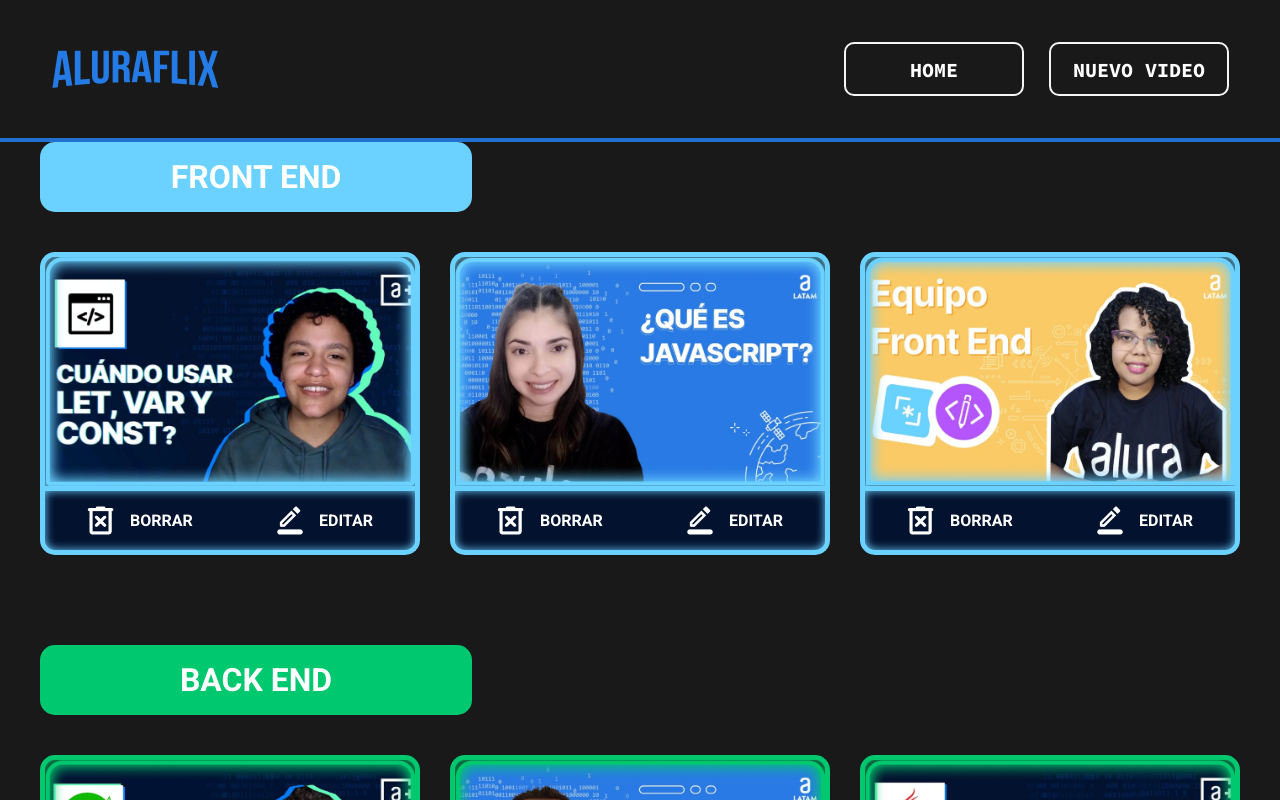
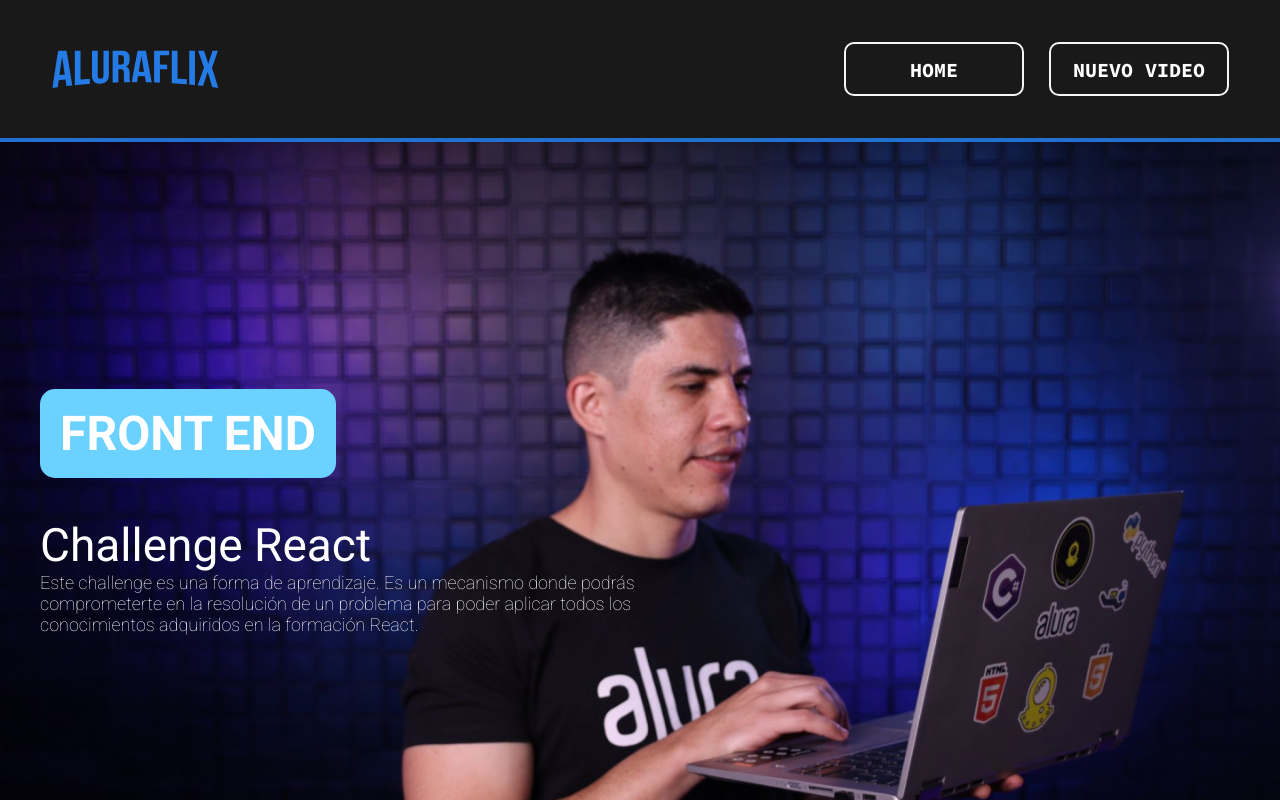
Before and after one commit to fernandolhoyosh/alura-flix, a React (Vite) app: page / in a window 1280 px wide. Shown: the top 800 px of the page. Built offline with nearby package versions, Linux system fonts and the light colour scheme; data requests are answered from the project's data file.

Commit message:
diseño banner pagina home

```diff
--- /dev/null
+++ b/src/components/Banner/Banner.module.css
@@ -0,0 +1,43 @@
+.containerBanner {
+    display: flex;
+    align-items: center;
+    box-sizing: border-box;
+    width: 100%;
+}
+
+.containerBanner > img {
+    width: 100%;
+}
+
+.containerInfo {
+    position: absolute;
+    display: flex;
+    flex-direction: column;
+    color: #FFFFFF;
+    box-sizing: border-box;
+    font-family: var(--fuente-roboto);
+    padding: 0 40px;
+}
+
+.containerInfo > h3 {
+    max-width: 296px;
+    background-color: #6BD1FF;
+    padding: 16px 0;
+    font-size: 48px;
+    font-weight: bolder;
+    margin-bottom: 40px;
+    border-radius: 15px;
+    text-align: center;
+}
+
+.containerInfo > h4 {
+    font-size: 46px;
+    font-weight: 400;
+}
+
+
+.containerInfo > p {
+    font-size: 18px;
+    font-weight: lighter;
+    max-width: 662px;
+}
--- /dev/null
+++ b/src/components/Banner/index.jsx
@@ -0,0 +1,16 @@
+import styles from "./Banner.module.css"
+
+const Banner = () => {
+  return (
+    <div className={styles.containerBanner}>
+        <img src="/img/banner.png" alt="Banner" />
+        <div className={styles.containerInfo}>
+            <h3>FRONT END</h3>
+            <h4>Challenge React</h4>
+            <p>Este challenge es una forma de aprendizaje. Es un mecanismo donde podrás comprometerte en la resolución de un problema para poder aplicar todos los conocimientos adquiridos en la formación React.</p>
+        </div>
+    </div>
+  )
+}
+
+export default Banner
--- a/src/components/Footer/Footer.module.css
+++ b/src/components/Footer/Footer.module.css
@@ -5,4 +5,5 @@
     background-color: #000000;
     padding: 42px 0;
     border-top: 4px solid var(--primary-color);
+    box-shadow: 0px 0px 10px var(--primary-color);
 }
--- a/src/components/Header/Header.module.css
+++ b/src/components/Header/Header.module.css
@@ -5,6 +5,7 @@
     align-items: center;
     background-color: var(--secundary-color);
     border-bottom: 4px solid var(--primary-color);
+    box-shadow: 0px 0px 15px var(--primary-color);
 }
 
 nav {
--- a/src/pages/Home/index.jsx
+++ b/src/pages/Home/index.jsx
@@ -1,9 +1,11 @@
 import styles from "./Home.module.css"
 import GalleryVideos from "../../components/GalleryVideos"
+import Banner from "../../components/Banner"
 
 const Home = () => {
   return (
     <section>
+        <Banner />
         <GalleryVideos/>
     </section>
   )
```
